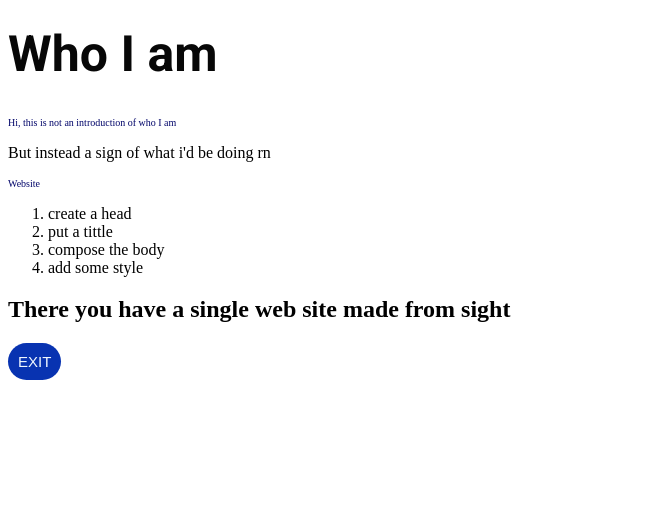
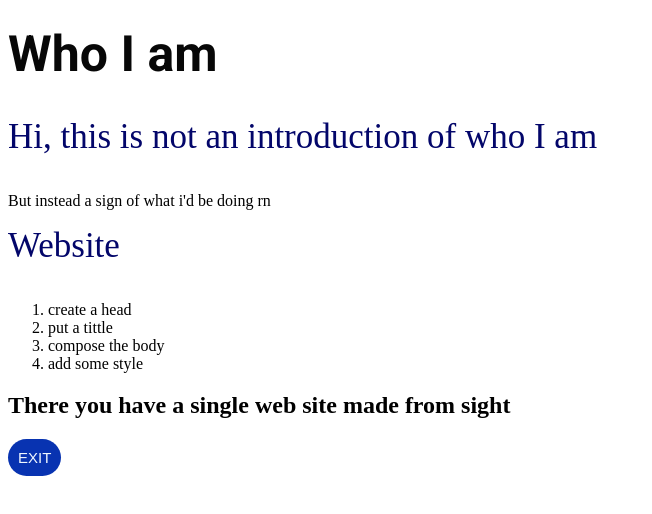
Before and after one commit to MacLowelll/First-Hello-World-, a plain HTML site: page index.html in a window 1280 px wide. Shown: the whole page, without its empty margins (0-652 px from the left). Drawn offline with Linux system fonts and the light colour scheme.

Commit message:
font-size

```diff
--- a/index.html
+++ b/index.html
@@ -17,7 +17,7 @@ h1{
 }
 .example {
     color:rgb(3, 6, 106);
-    font-size:10px;
+    font-size:35px;
     margin-top:15px;
 }
 .divclass p {
```
